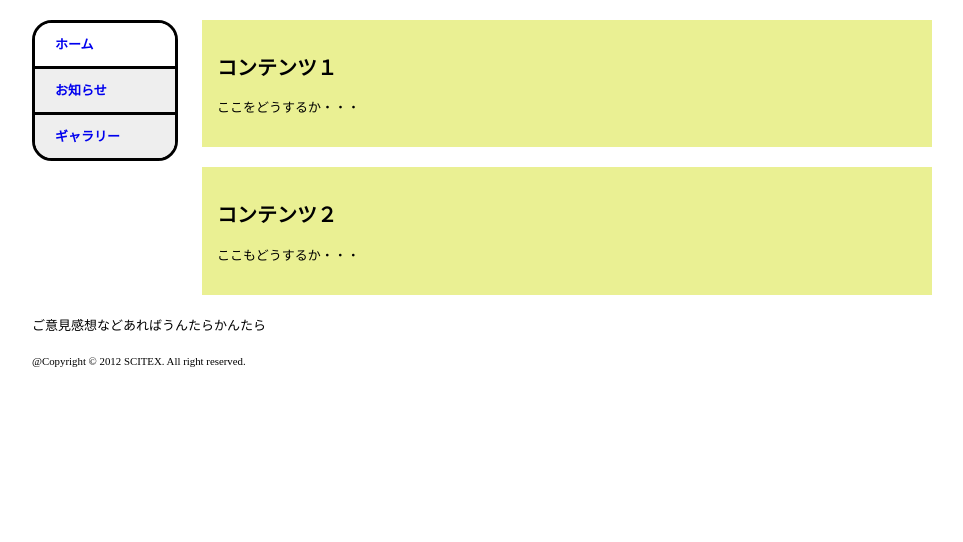
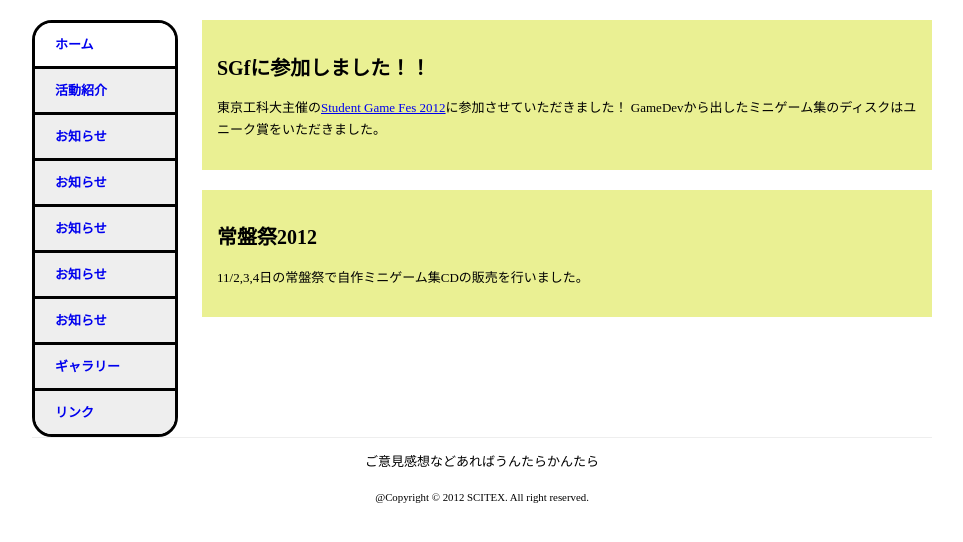
Before and after one commit to S-N/NewGameDevWebSite, a PHP site: page / in a window 1280 px wide. Shown: the part 190-732 px from the top of the page, without its empty margins (158-1121 px from the left). Run offline with PHP 8.4, Linux system fonts and the light colour scheme.

Commit message:
うほっ

```diff
--- a/index.html
+++ b/index.html
@@ -21,20 +21,29 @@
             <nav>
                 <ul>
                     <li id="current"><a href="#">ホーム</a></li>
+                    <li><a href="#">活動紹介</a></li>
                     <li><a href="#">お知らせ</a></li>
-                    <li id="last"><a href="#">ギャラリー</a></li>
+                    <li><a href="#">お知らせ</a></li>
+                    <li><a href="#">お知らせ</a></li>
+                    <li><a href="#">お知らせ</a></li>
+                    <li><a href="#">お知らせ</a></li>
+                    <li><a href="#">ギャラリー</a></li>
+                    <li id="last"><a href="#">リンク</a></li>
                 </ul>
             </nav>
         </div>
 
         <div id="main">
             <section>
-                <h2>コンテンツ１</h2>
-                <p>ここをどうするか・・・</p>
+                <h2>SGfに参加しました！！</h2>
+                <p>
+                    東京工科大主催の<a href="http://sgf2012.hp2.jp/">Student Game Fes 2012</a>に参加させていただきました！
+                    GameDevから出したミニゲーム集のディスクはユニーク賞をいただきました。
+                </p>
             </section>
             <section>
-                <h2>コンテンツ２</h2>
-                <p>ここもどうするか・・・</p>
+                <h2>常盤祭2012</h2>
+                <p>11/2,3,4日の常盤祭で自作ミニゲーム集CDの販売を行いました。</p>
             </section>
         </div>
 
--- a/mainCSS.css
+++ b/mainCSS.css
@@ -133,3 +133,13 @@ nav #current
 }
 
 /*---フッター-----------------------------------------------------*/
+footer
+{
+    display: block;
+    border-top: 1px solid #eee;
+}
+
+footer #copyright, footer p
+{
+    text-align: center;
+}
```
Also changed, not shown: 1 other file.
